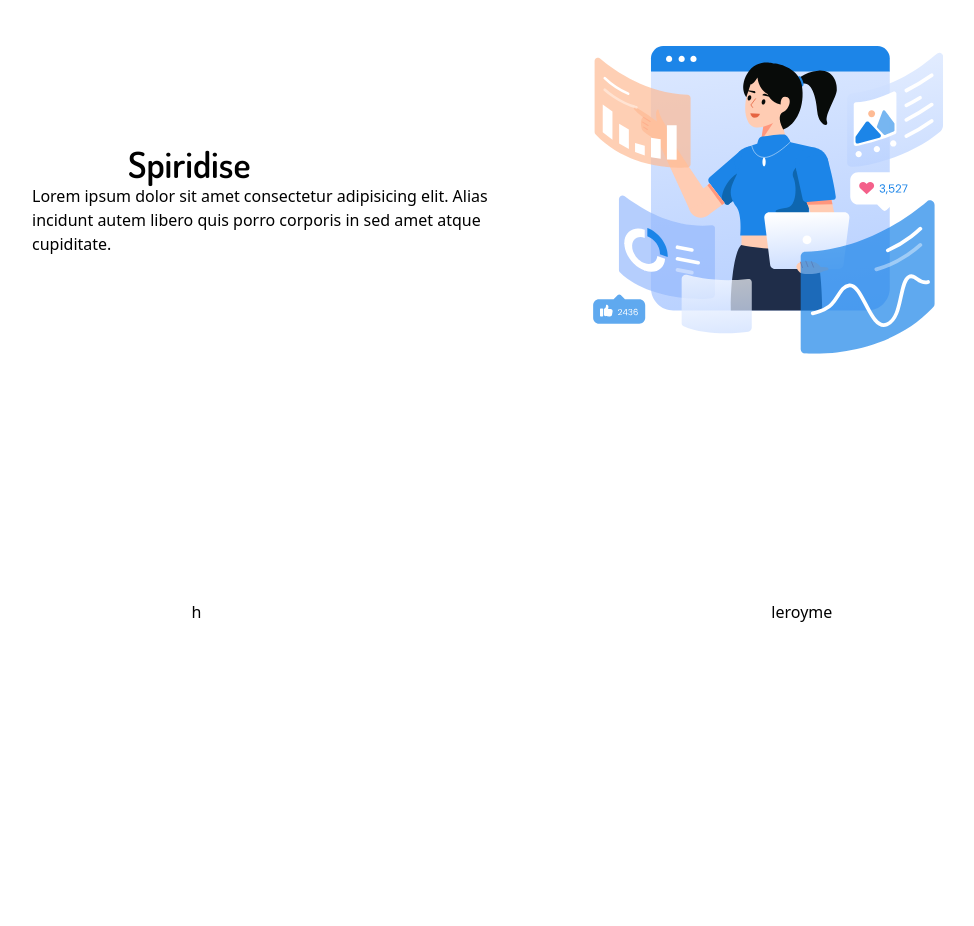
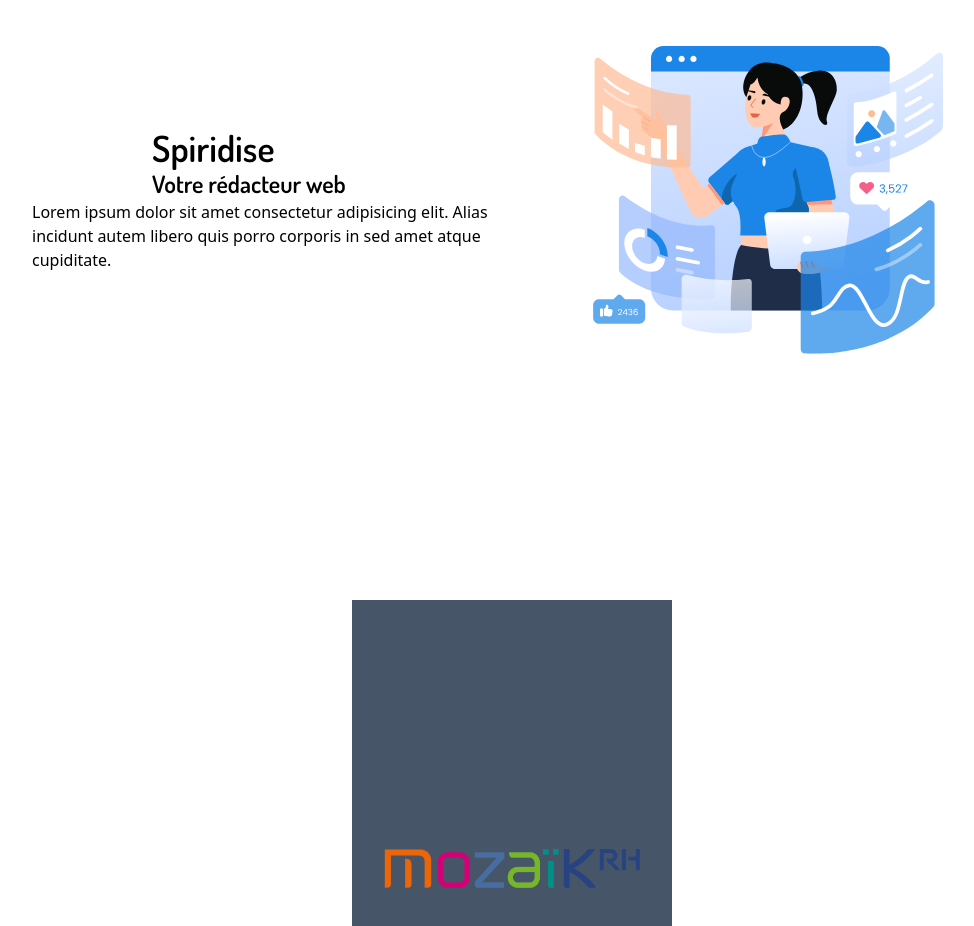
Before and after one commit to AlexandrePDA/Spiridise, a React (Create React App) app: page / in a window 1280 px wide. Shown: the part 200-1126 px from the top of the page, without its empty margins (128-1102 px from the left). Before the commit the page ends 992 px from the top, so only its background shows below. Built offline with nearby package versions, Linux system fonts and the light colour scheme.

Commit message:
work of slider 🌆

```diff
--- a/src/Components/Accueil.js
+++ b/src/Components/Accueil.js
@@ -5,11 +5,12 @@ const Accueil = () => {
     return (
         <div className="w-screen h-screen flex flex-col items-center justify-center md:flex-row-reverse md:justify-between md:w-4/5 md:mx-auto">
             <img src={picwoman} alt="marketing digital" className="max-w-sm md:w-6/12 md:max-w-xl" />
-            <div className="flex flex-col items-center justify-center">
+            <div className="flex flex-col items-center justify-center md:ml-8">
             <h1 className="font-dosis font-bold text-4xl md:w-6/12">
                 Spiridise
             </h1>
-            <p className="ml-8">Lorem ipsum dolor sit amet consectetur adipisicing elit. Alias incidunt autem libero quis porro corporis in sed amet atque cupiditate.</p>
+            <h2 className="font-dosis font-bold text-2xl md:w-6/12">Votre rédacteur web</h2>
+            <p className="w-1/2 md:w-full">Lorem ipsum dolor sit amet consectetur adipisicing elit. Alias incidunt autem libero quis porro corporis in sed amet atque cupiditate.</p>
             </div>
         </div>
     );
--- a/src/Components/Collaborations.js
+++ b/src/Components/Collaborations.js
@@ -1,33 +1,34 @@
 import React from 'react';
 import { useState , useEffect, useRef } from 'react';
+
 
 const logosMarques = [
     {
     name: "shine",
-    img: "../assets/logos-marques/shine.png"
+    img: require("../assets/logos-marques/shine.png")
     },
     {
       name: "adeo",
-      img: "../assets/logos-marques/adeo.png"
+      img: require("../assets/logos-marques/adeo.png")
     },
     {
       name: "arsen",
-      img: "../assets/logos-marques/arsen.png"
+      img: require("../assets/logos-marques/arsen.png")
     },
     {
       name: "mozaikrh",
-      img: "../assets/logos-marques/mozaikrh.png"
+      img: require("../assets/logos-marques/mozaikrh.png")
     },
     {
       name: "leroymerlin",
-      img: "../assets/logos-marques/leroymerlin.png"
+      img: require("../assets/logos-marques/leroymerlin.png")
     },
     {
       name: "blueCoders",
-      img: "../assets/logos-marques/bluecoders.png"
+      img: require("../assets/logos-marques/bluecoders.png")
     },
 ];
-const delay = 1400;
+const delay = 1500;
 
 const Collaborations = () => {
   const [index, setIndex] = useState(0);
@@ -38,6 +39,8 @@ const Collaborations = () => {
       clearTimeout(timeoutRef.current);
     }
   }
+
+
 
   useEffect(() => {
     resetTimeout();
@@ -56,19 +59,18 @@ const Collaborations = () => {
 
 
   return (
-    <div className="mx-auto overflow-hidden w-1/2">
+    <div className="mx-auto w-1/2 overflow-hidden md:w-1/4 md:mx-2/5 bg-slate-600">
       <div
-        className="whitespace-nowrap duration-1000"
+        className="whitespace-nowrap duration-1000 "
         style={{ transform: `translate3d(${-index * 100}%, 0, 0)` }}
       >
         {logosMarques.map((logo, index) => (
           <ul
-            className="inline-block h-48 w-full rounded"
+            className="inline-block w-full"
             key={index}
           >
             <li>
-            {/* <img src={require('../assets/logos-marques/' + logo.name + '.png')} alt="" /> */}
-            <p>{logo.name}</p>
+            <img className="" src={logo.img} alt="" />
             </li>
           </ul>
         ))}
--- a/src/Components/Header.js
+++ b/src/Components/Header.js
@@ -18,7 +18,7 @@ const Header = () => {
 
     return (
         <header className="bg-orange-s h-14 w-full shadow-md fixed top-0 left-0">
-            <div className="md:flex items-center justify-between">
+            <div className="md:flex items-center justify-between ">
                 <div className="font-bold cursor-pointer flex items-center font-dosis text-white">
                 <img src={logo} alt="" className="w-20"/>
                 <p className="text-base md:text-xl">Spiridise</p>
```
